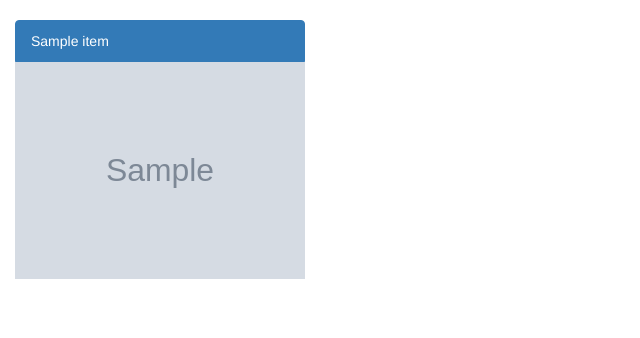
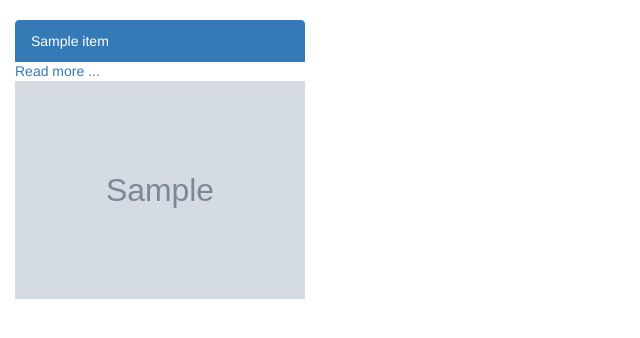
Before and after one commit to Nancy-Muthinzi/ip4-news-api, a Flask app: template app/templates/source.html in a window 1280 px wide. Shown: the part 52-390 px from the top of the page, without its empty margins (0-640 px from the left). Run offline with Flask 2, Linux system fonts and the light colour scheme; the template is opened without the code that fills it: most values are stand-ins (such as "Sample title", 1, 10 or a date in 2020); grey boxes marked "Sample" are stand-in pictures; parts of the project's set-up code (start-up, migrations or seed data) failed here and were passed over; some libraries are stand-ins or nearby versions.

Commit message:
add url to source articles

```diff
--- a/app/templates/source.html
+++ b/app/templates/source.html
@@ -6,6 +6,7 @@
 <div class="card mb-10 col-md-3" style="margin-bottom: 10px">
         <a class="list-group-item list-group-item-action active" href="/source/{{item.id}}">
             <li style="list-style: none">{{item.title}}</li>
+            <a href="{{item.url}}">Read more ...</a>
         </a>
         <img style="height: auto; width: 100%; display: block;" src="{{item.urlToImage}}" alt="{{item.author}}">
 </div>
```
